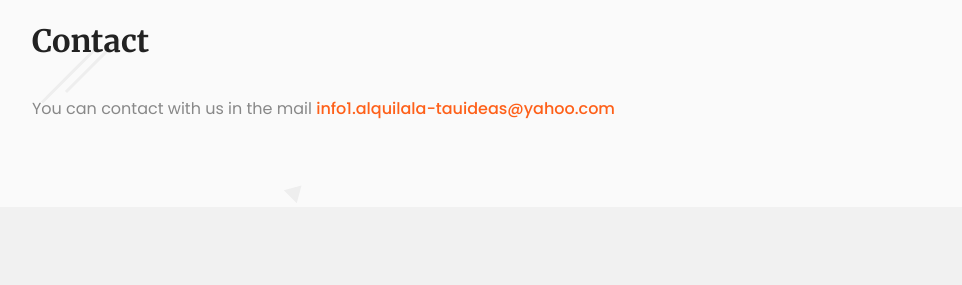
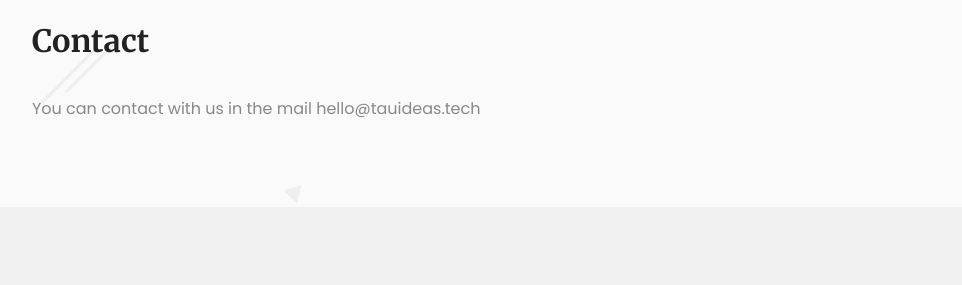
Before and after one commit to maglorelf/TauIdeas, an Astro site: page /cookie_policy in a window 1280 px wide. Shown: the part 1114-1399 px from the top of the page, without its empty margins (19-981 px from the left). Built offline with nearby package versions, Linux system fonts and the light colour scheme; Astro itself is replaced by a stand-in of ours; some packages are replaced by stand-ins of ours; what tailwind-bootstrap-grid would draw is missing.

Commit message:
feat: Change default email

```diff
--- a/src/config/config.json
+++ b/src/config/config.json
@@ -34,7 +34,7 @@
 
   "params": {
     "footer_description": "Faber est suae quisque fortunae",
-    "email": "info1.alquilala-tauideas@yahoo.com",
+    "email": "hello@tauideas.tech",
     "location": "Calle ##### A Coruña, España",
     "phone": "+34 000 00 00 00",
     "contact_form_action": "#",
--- a/src/content/pages/cookie_policy.md
+++ b/src/content/pages/cookie_policy.md
@@ -21,4 +21,4 @@
 If You'd like to delete Cookies or instruct your web browser to delete or refuse Cookies, please visit the help pages of your web browser.
 
 ### Contact
-You can contact with us in the mail info1.alquilala-tauideas@yahoo.com
+You can contact with us in the mail hello@tauideas.tech
--- a/src/content/pages/terms-and-conditions.md
+++ b/src/content/pages/terms-and-conditions.md
@@ -94,4 +94,4 @@
 ## Contact Us
 If you have any questions about these Terms and Conditions, You can contact us:
 
-By email: info1.alquilala-tauideas@yahoo.com
+By email: hello@tauideas.tech
```
